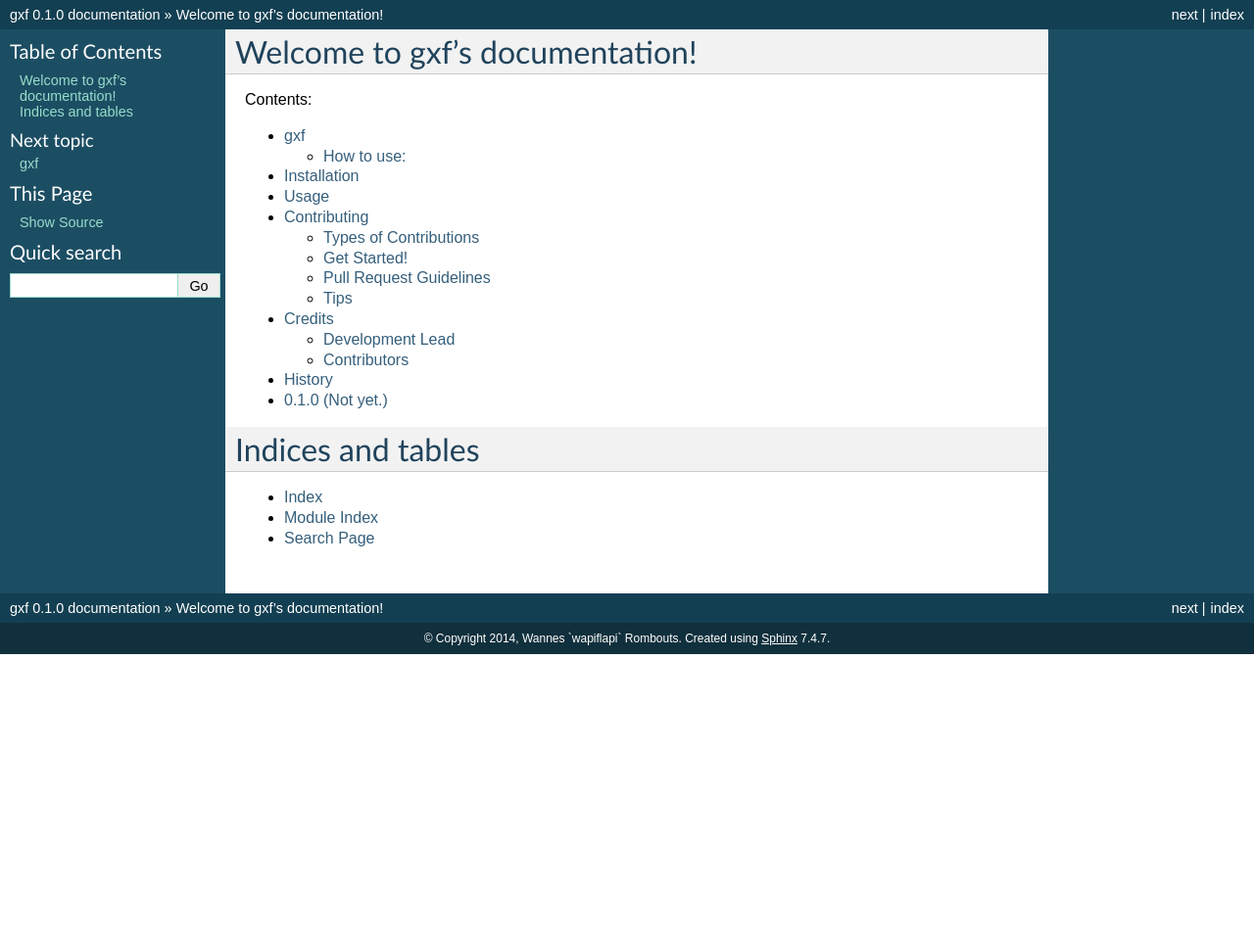
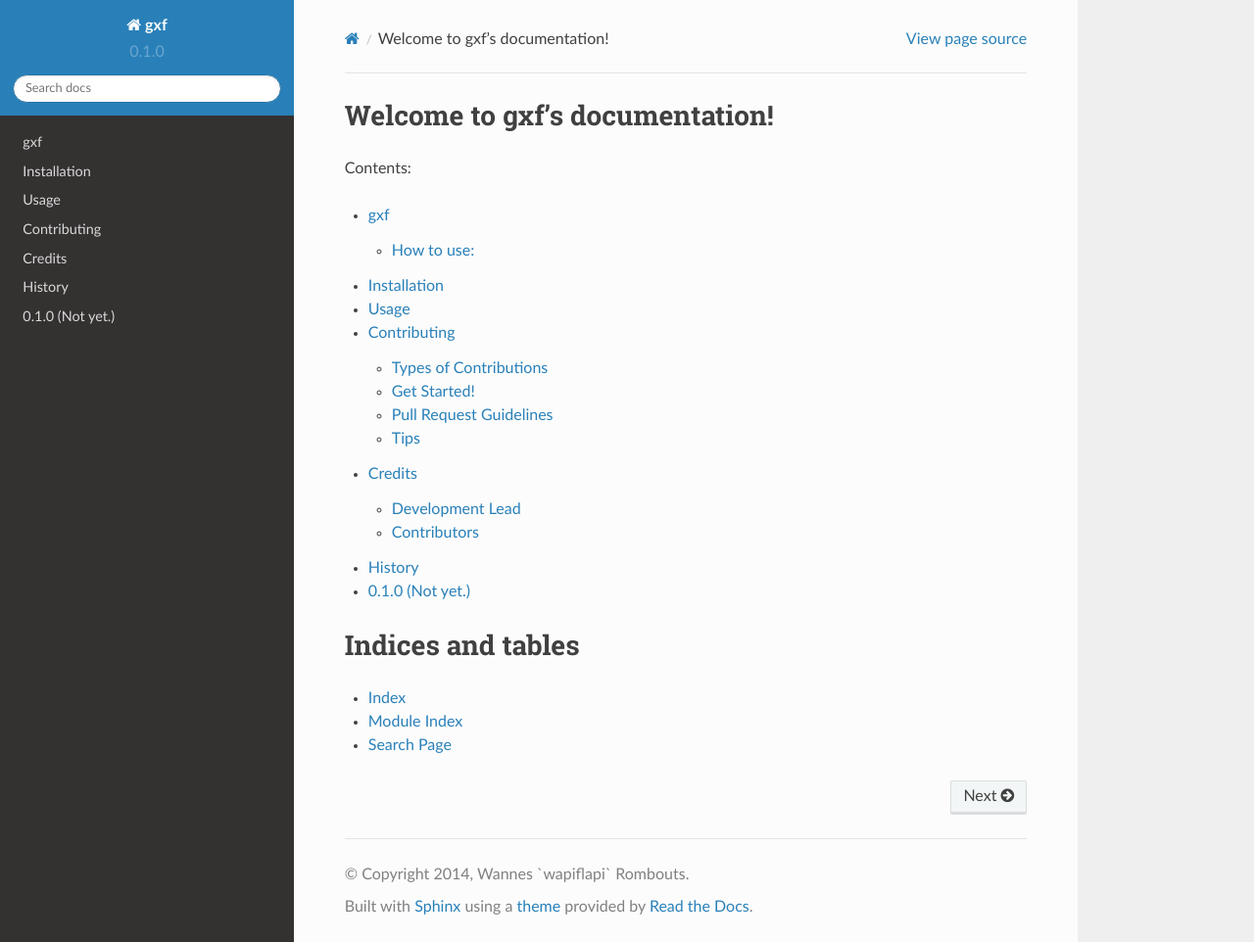
Before and after one commit to wapiflapi/gxf, a Sphinx documentation site: the page built from docs/index.rst, in a window 1280 px wide and 962 px high. Shown: the whole window at 98% size. Built offline with Sphinx 7.4.7 and the Read the Docs theme 2.0.0, drawn with Linux system fonts in a browser that asks for light colours.

Commit message:
Use readthedocs theme localy if available.

```diff
--- a/docs/conf.py
+++ b/docs/conf.py
@@ -112,6 +112,19 @@ pygments_style = 'sphinx'
 # The theme to use for HTML and HTML Help pages.  See the documentation for
 # a list of builtin themes.
 html_theme = 'default'
+
+# if we are not on readthedocs.org we still load their theme cause its cool.
+if not os.environ.get('READTHEDOCS', None) == 'True':
+
+    try:
+        import sphinx_rtd_theme
+    except ImportError:
+        pass
+
+    html_theme = 'sphinx_rtd_theme'
+    html_theme_path = [sphinx_rtd_theme.get_html_theme_path()]
+
+# otherwise, readthedocs.org uses their theme by default, so no need to specify its
 
 # Theme options are theme-specific and customize the look and feel of a
 # theme further.  For a list of options available for each theme, see the
```
